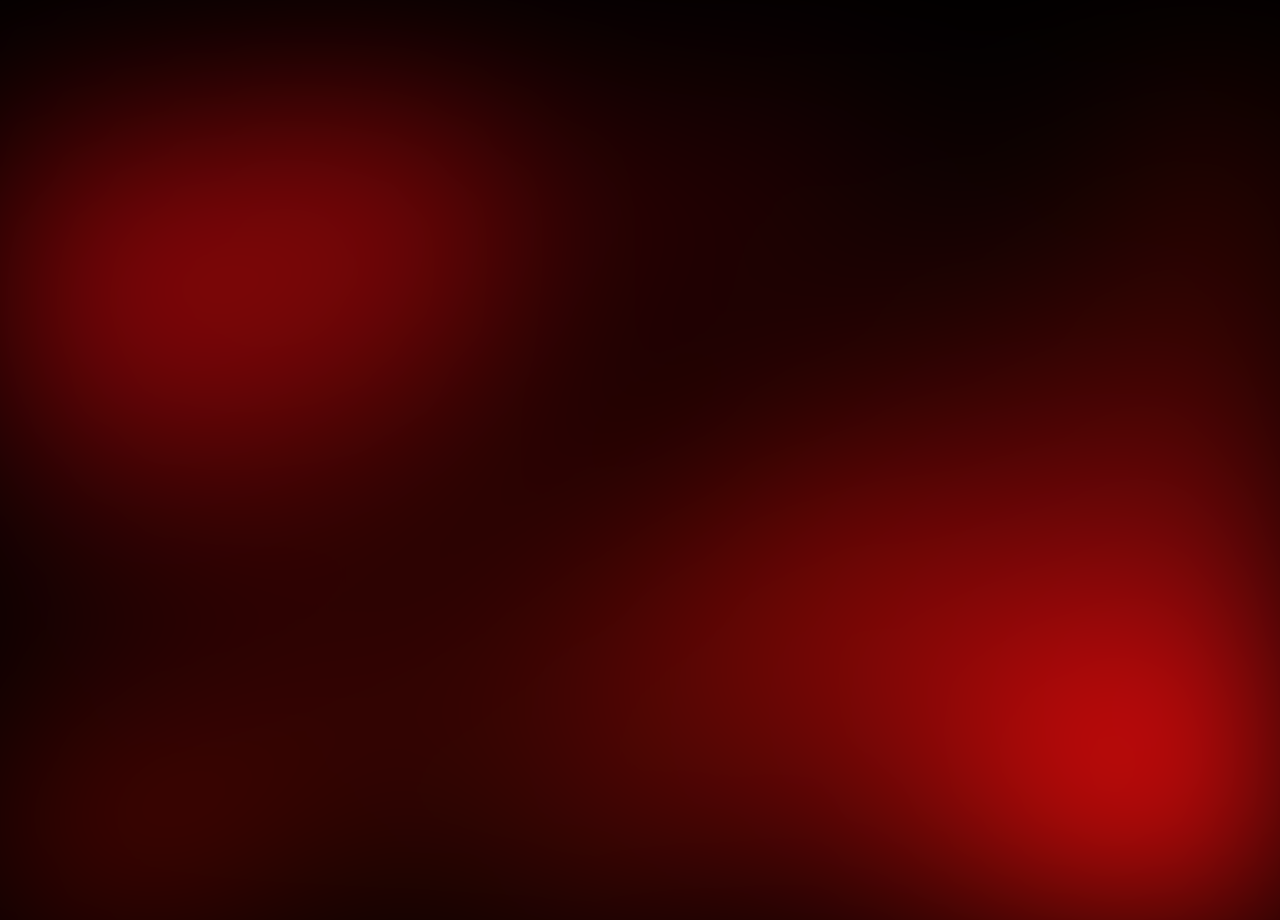
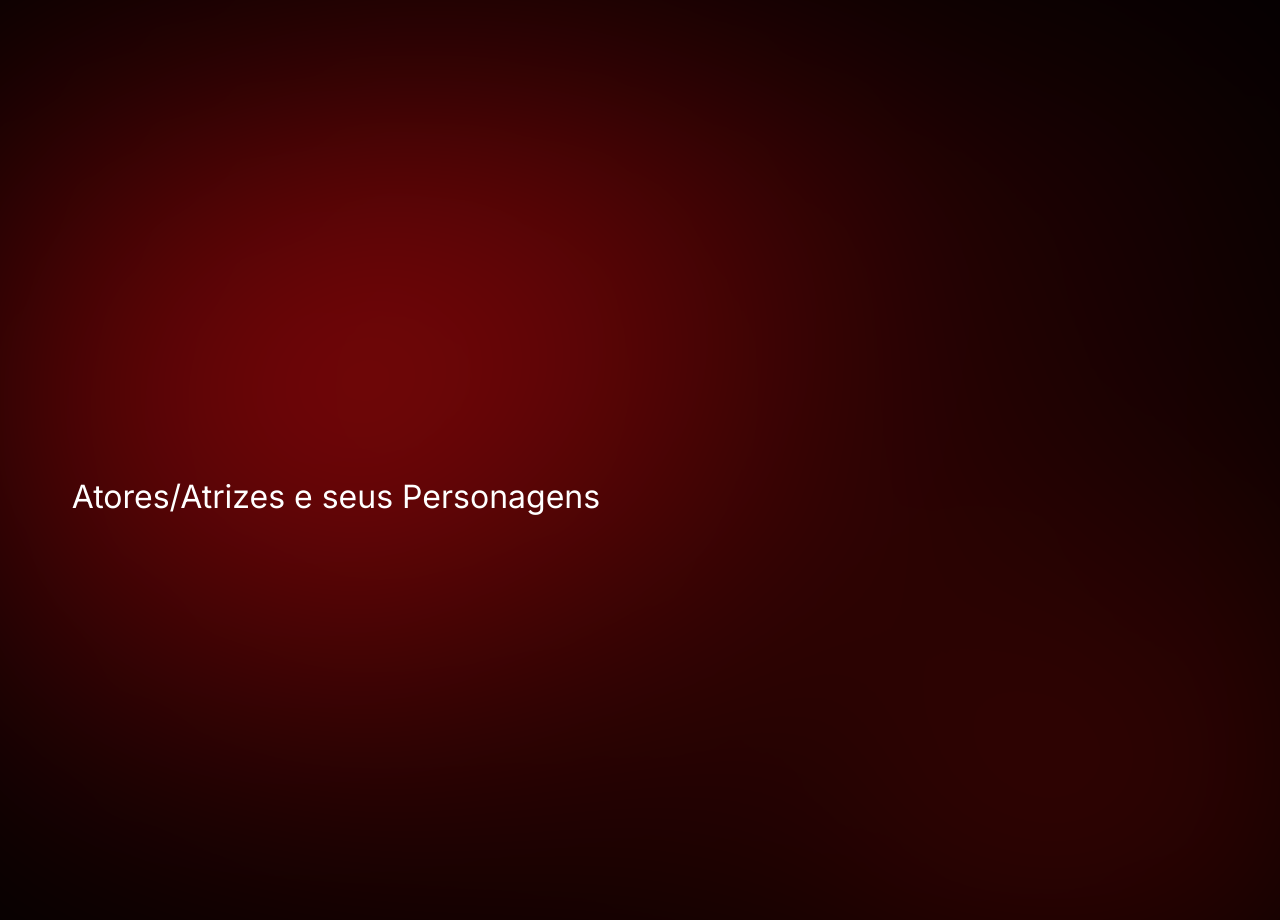
Before and after one commit to rafasilverios/Engenheiro-Front-End-Site-John-Wick-4, a plain HTML site: page index.html in a window 1280 px wide. Shown: the part 1480-2400 px from the top of the page. Drawn offline with Linux system fonts and the light colour scheme.

Commit message:
iniciando personagens

```diff
--- a/index.html
+++ b/index.html
@@ -38,15 +38,15 @@
                     </li>
                     <li>
                         <img src="./src/images/poster-jw4-5.jpg" alt="Porter 1 John Wick">
-                        <a class="google-play-filmes" href="https://tv.apple.com/br/movie/john-wick-4/umc.cmc.5qacjvwsjrto1bqr8bweu81r4" target="_blank"><img src="./src/images/logos/google-filmes-logo.png" alt="Logo Google Play Filmes"></a>
+                        <a class="google-play-filmes" href="https://play.google.com/store/movies/details/John_Wick_Chapter_4?id=vjT2U7xk-1A.P&hl=pt_BR&gl=US" target="_blank"><img src="./src/images/logos/google-filmes-logo.png" alt="Logo Google Play Filmes"></a>
                     </li>
                     <li>
                         <img src="./src/images/poster-jw4-7.jpg" alt="Porter 1 John Wick">
-                        <a class="youtube" href="https://tv.apple.com/br/movie/john-wick-4/umc.cmc.5qacjvwsjrto1bqr8bweu81r4" target="_blank"><img src="./src/images/logos/youtube-logo.png" alt="Logo Youtube"></a>
+                        <a class="youtube" href="https://www.youtube.com/watch?v=SaaipeXx1js" target="_blank"><img src="./src/images/logos/youtube-logo.png" alt="Logo Youtube"></a>
                     </li>
                     <li>
                         <img src="./src/images/poster-jw4-4.jpg" alt="Porter 1 John Wick">
-                        <a class="prime-video" href="https://tv.apple.com/br/movie/john-wick-4/umc.cmc.5qacjvwsjrto1bqr8bweu81r4" target="_blank"><img src="./src/images/logos/prime-video-logo.png" alt="Logo Prime Video"></a>
+                        <a class="prime-video" href="https://www.primevideo.com/detail/0PUW4TW6JE3ANJ0FBIAISMPV1J/ref=atv_dp?language=pt_BR" target="_blank"><img src="./src/images/logos/prime-video-logo.png" alt="Logo Prime Video"></a>
                     </li>
                 </ul>
             </div>
@@ -54,7 +54,9 @@
     </section>
 
     <section id="personagens">
-
+        <div class="container">
+            <h3>Atores/Atrizes e seus Personagens</h3>
+        </div>
     </section>
 
 
--- a/src/styles/main.css
+++ b/src/styles/main.css
@@ -13,6 +13,14 @@ html {
 
 body {
     background-color: black;
+    color: #fff;
+}
+
+h3 {
+    margin-bottom: 48px;
+    text-align: center;
+    font-size: 32px;
+    font-weight: normal;
     color: #fff;
 }
 
@@ -44,7 +52,6 @@ header a.header-scrolled:hover {
     max-width: 1200px;
     width: 100%;
     display: flex;
-    justify-content: space-between;
     align-items: center;
     margin: 0 auto;
 }
@@ -131,13 +138,6 @@ a:hover {
     gap: 20px;
 }
 
-#onde-assistir h3 {
-    margin-bottom: 48px;
-    text-align: center;
-    font-size: 32px;
-    font-weight: normal;
-}
-
 #onde-assistir img {
     width: 100%;
 }
@@ -222,8 +222,21 @@ a:hover {
     position: relative;
     padding: 5.6vw;
     min-height: 100vh;
-    background-image: url(../images/fumaca-vermelha.jpg);
     text-align: center;
     background-size: cover;
-    filter: blur(100px);
+    display: flex;
+    align-items: center;
+    justify-content: center;
 }
+
+#personagens::before {
+    content: "";
+    position: absolute;
+    top: 0;
+    left: 0;
+    right: 0;
+    bottom: 0;
+    background-image: url(../images/fumaca-vermelha.jpg);
+    filter: blur(150px);
+    z-index: -1;
+}
```
Also changed, not shown: src/images/personagens/akira.jpg (added), src/images/personagens/bowery-king.jpg (added), src/images/personagens/caine.jpg (added), src/images/personagens/charon.jpg (added), src/images/personagens/chidi.jpg (added), src/images/personagens/john-wick.jpg (added), src/images/personagens/katia.jpg (added), src/images/personagens/killa.jpg (added), src/images/personagens/shimazu.jpg (added), src/images/personagens/the-harbinger.jpg (added), src/images/personagens/the-marquis.jpg (added), src/images/personagens/the-tracker.jpg (added), src/images/personagens/winston.jpg (added).
